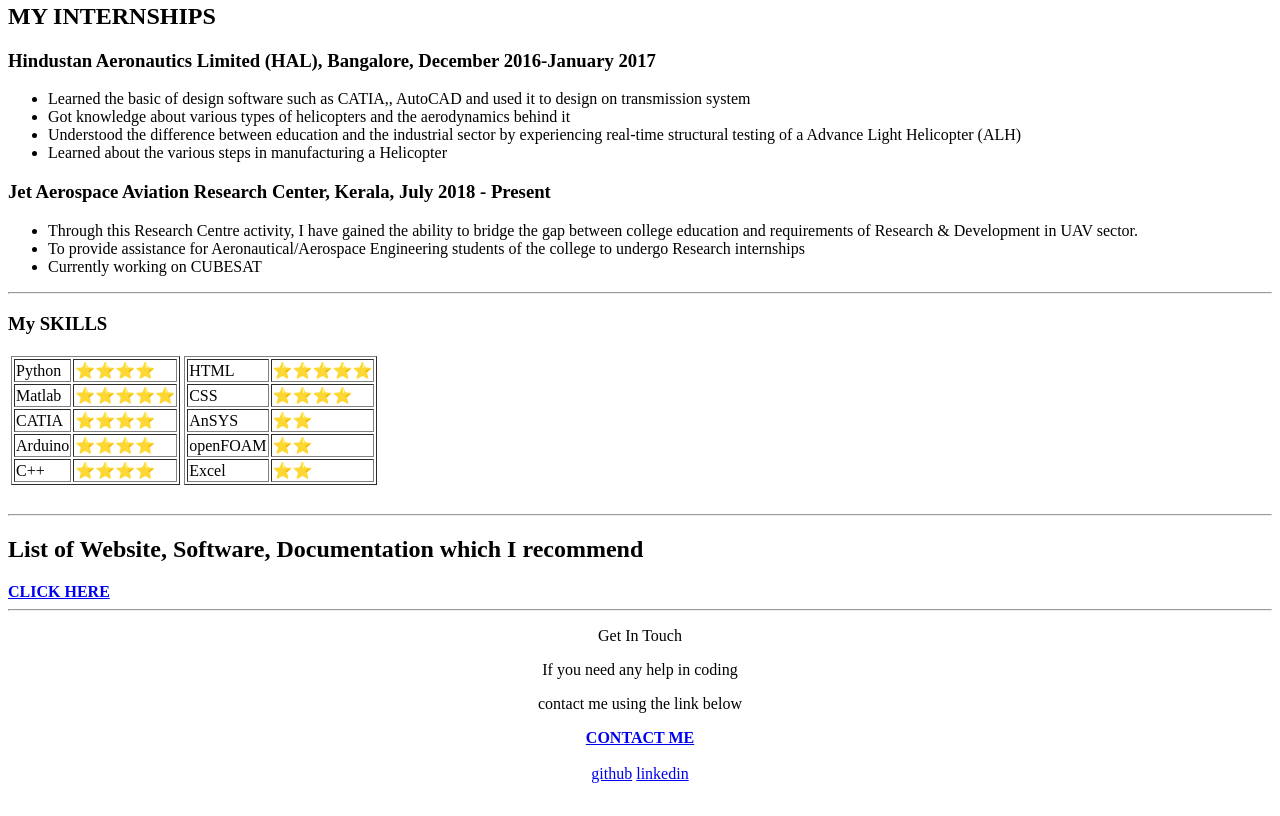
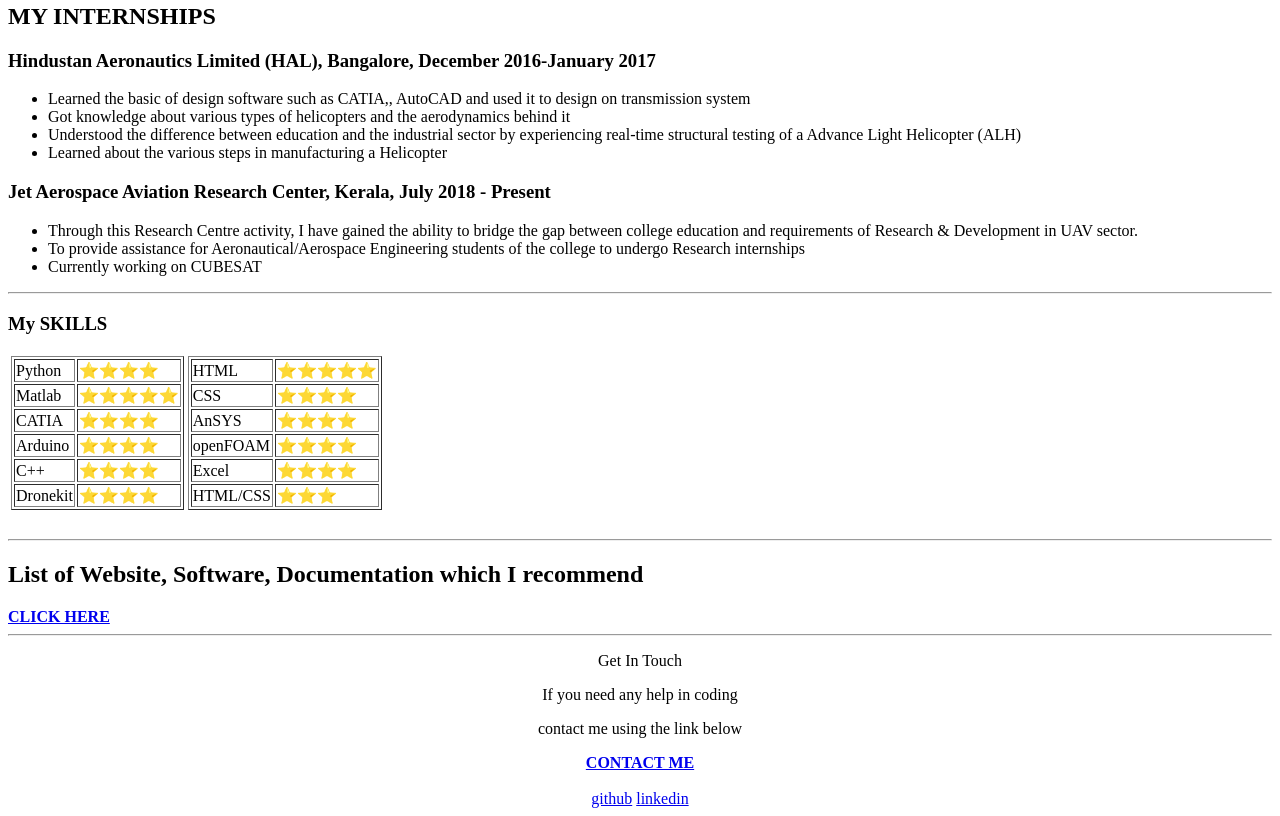
Before and after one commit to PVSSLR/VSSLR, a plain HTML site: page index.html in a window 1280 px wide. Shown: the part 568-1384 px from the top of the page. Before the commit the page ends 1359 px from the top, so only its background shows below. Drawn offline with Linux system fonts and the light colour scheme.

Commit message:
Update index.html

```diff
--- a/index.html
+++ b/index.html
@@ -79,6 +79,10 @@ Research Center</strong></a>, Kerala. Meanwhile, I am currently trying to pursue
           <td>C++</td>
           <td>⭐⭐⭐⭐</td>
         </tr>
+	  <tr>
+          <td>Dronekit</td>
+          <td>⭐⭐⭐⭐</td>
+        </tr>
       </tbody>
     </table></td>
 
@@ -94,15 +98,19 @@ Research Center</strong></a>, Kerala. Meanwhile, I am currently trying to pursue
         </tr>
         <tr>
           <td>AnSYS</td>
-          <td>⭐⭐</td>
+          <td>⭐⭐⭐⭐</td>
         </tr>
         <tr>
           <td>openFOAM</td>
-          <td>⭐⭐</td>
+          <td>⭐⭐⭐⭐</td>
         </tr>
         <tr>
           <td>Excel</td>
-          <td>⭐⭐</td>
+          <td>⭐⭐⭐⭐</td>
+        </tr>
+	 <tr>
+          <td>HTML/CSS</td>
+          <td>⭐⭐⭐</td>
         </tr>
       </tbody>
     </table></td>
```
